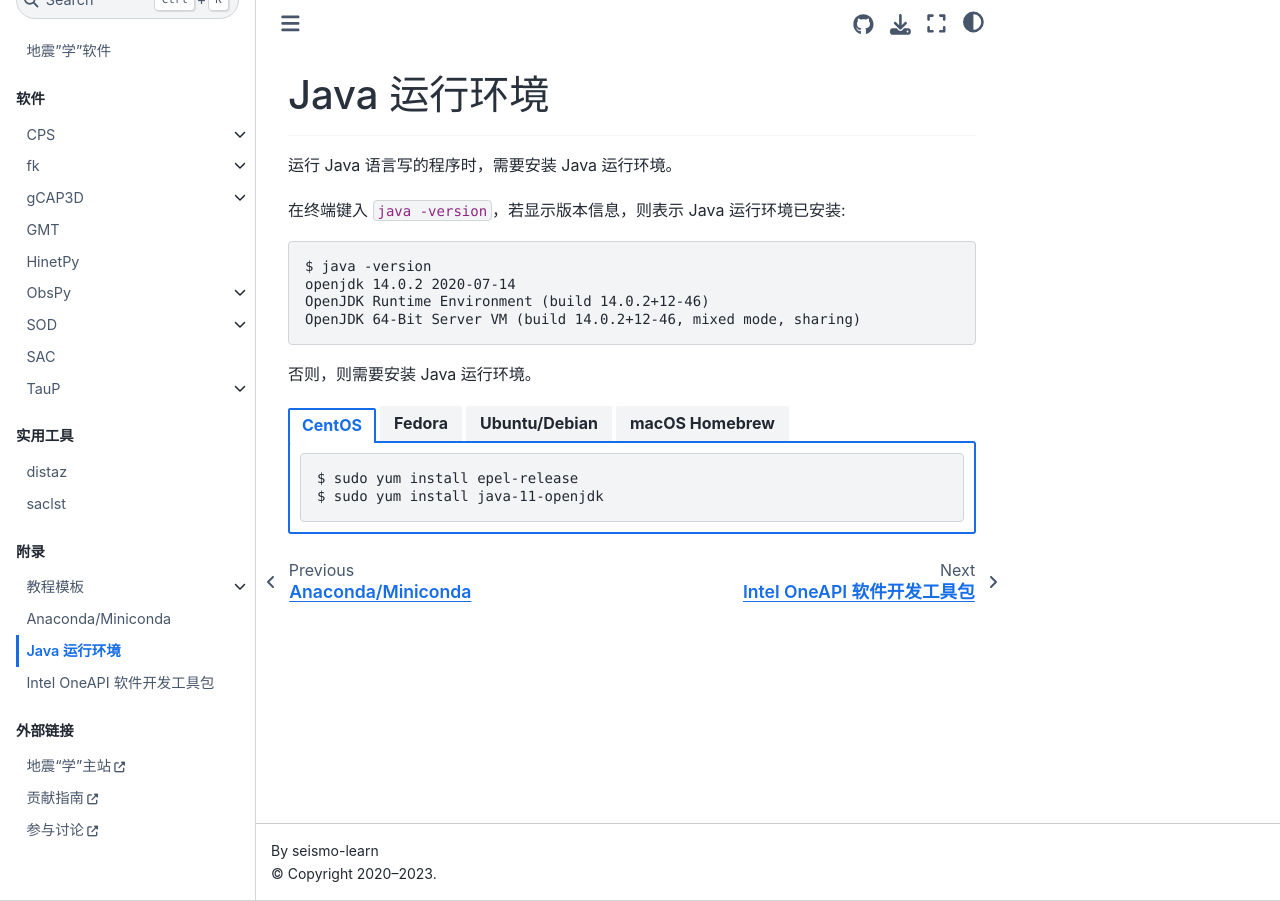
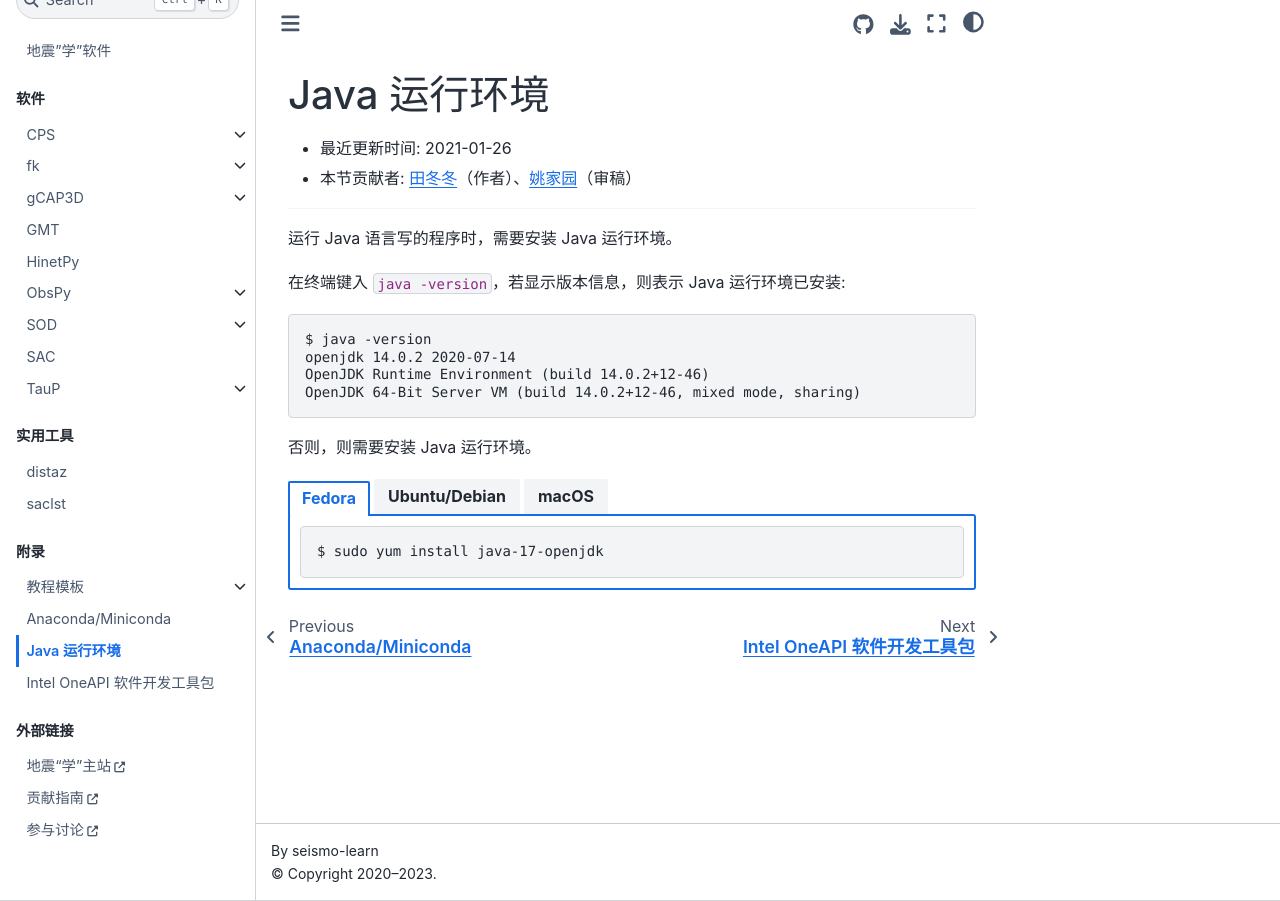
Before and after one commit to seismo-learn/software, a Jupyter Book: the page built from source/java/index.md, in a window 1280 px wide. Built offline with Jupyter Book 1.0.4 settings and Sphinx 7.4.7 and the Sphinx Book theme 1.1.4, drawn with Linux system fonts in a browser that asks for light colours.

Commit message:
Polish tutorials for java jdk (#259)

````diff
--- a/source/java/index.md
+++ b/source/java/index.md
@@ -1,12 +1,9 @@
----
-"\u6700\u8FD1\u66F4\u65B0\u65F6\u95F4": '2021-01-26'
-"\u672C\u8282\u8D21\u732E\u8005": "{{ \u7530\u51AC\u51AC }}\uFF08\u4F5C\u8005\uFF09\
-  \u3001\n{{ \u59DA\u5BB6\u56ED }}\uFF08\u5BA1\u7A3F\uFF09"
----
-
 # Java 运行环境
 
-______________________________________________________________________
+- 最近更新时间: 2021-01-26
+- 本节贡献者: {{ 田冬冬 }}（作者）、{{ 姚家园 }}（审稿）
+
+---
 
 运行 Java 语言写的程序时，需要安装 Java 运行环境。
 
@@ -21,33 +18,24 @@ OpenJDK 64-Bit Server VM (build 14.0.2+12-46, mixed mode, sharing)
 
 否则，则需要安装 Java 运行环境。
 
-```{eval-rst}
-.. tab-set::
+::::{tab-set}
 
-    .. tab-item:: CentOS
+:::{tab-item} Fedora
+```
+$ sudo yum install java-17-openjdk
+```
+:::
 
-        ::
+:::{tab-item} Ubuntu/Debian
+```
+$ sudo apt install default-jdk
+```
+:::
 
-            $ sudo yum install epel-release
-            $ sudo yum install java-11-openjdk
-
-    .. tab-item:: Fedora
-
-        ::
-
-            $ sudo dnf install java-11-openjdk
-
-    .. tab-item:: Ubuntu/Debian
-
-        ::
-
-            $ sudo apt update
-            $ sudo apt install default-jdk
-
-    .. tab-item:: macOS Homebrew
-
-        ::
-
-            $ brew install openjdk
-            $ sudo ln -sfn $(brew --prefix)/opt/openjdk/libexec/openjdk.jdk /Library/Java/JavaVirtualMachines/openjdk.jdk
+:::{tab-item} macOS
 ```
+$ brew install openjdk
+$ sudo ln -sfn $(brew --prefix)/opt/openjdk/libexec/openjdk.jdk /Library/Java/JavaVirtualMachines/openjdk.jdk
+```
+:::
+::::
````
